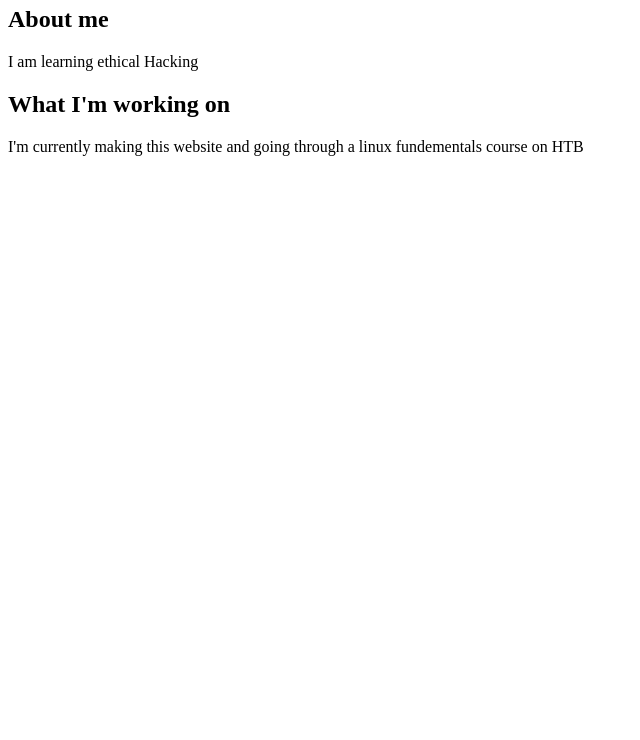
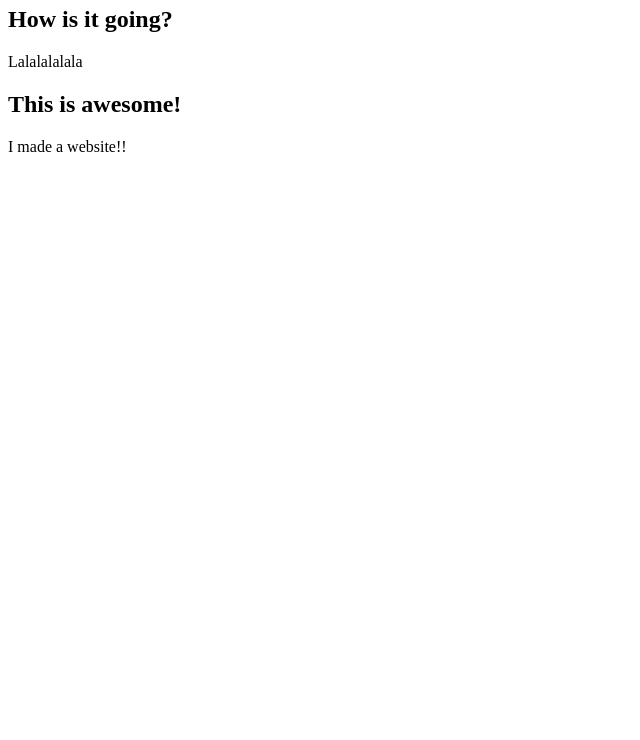
Before and after one commit to ImWraiths/Wraiths.github.io, a plain HTML site: page index.html in a window 1280 px wide. Shown: the part 60-800 px from the top of the page, without its empty margins (0-640 px from the left). Drawn offline with Linux system fonts and the light colour scheme.

Commit message:
Update index.html

```diff
--- a/index.html
+++ b/index.html
@@ -3,14 +3,14 @@
             Hello, I'm Lara
         </h1>
         <body>
-            <h2> About me</h2>
+            <h2> How is it going?</h2>
             <p>
-                I am learning ethical Hacking
+                Lalalalalala
             </p>
             <h2>
-                What I'm working on </h2>
+                This is awesome! </h2>
             <P>
-                I'm currently making this website and going through a linux fundementals course on HTB
+                I made a website!!
             </P>
         </body>
     </html>
```
